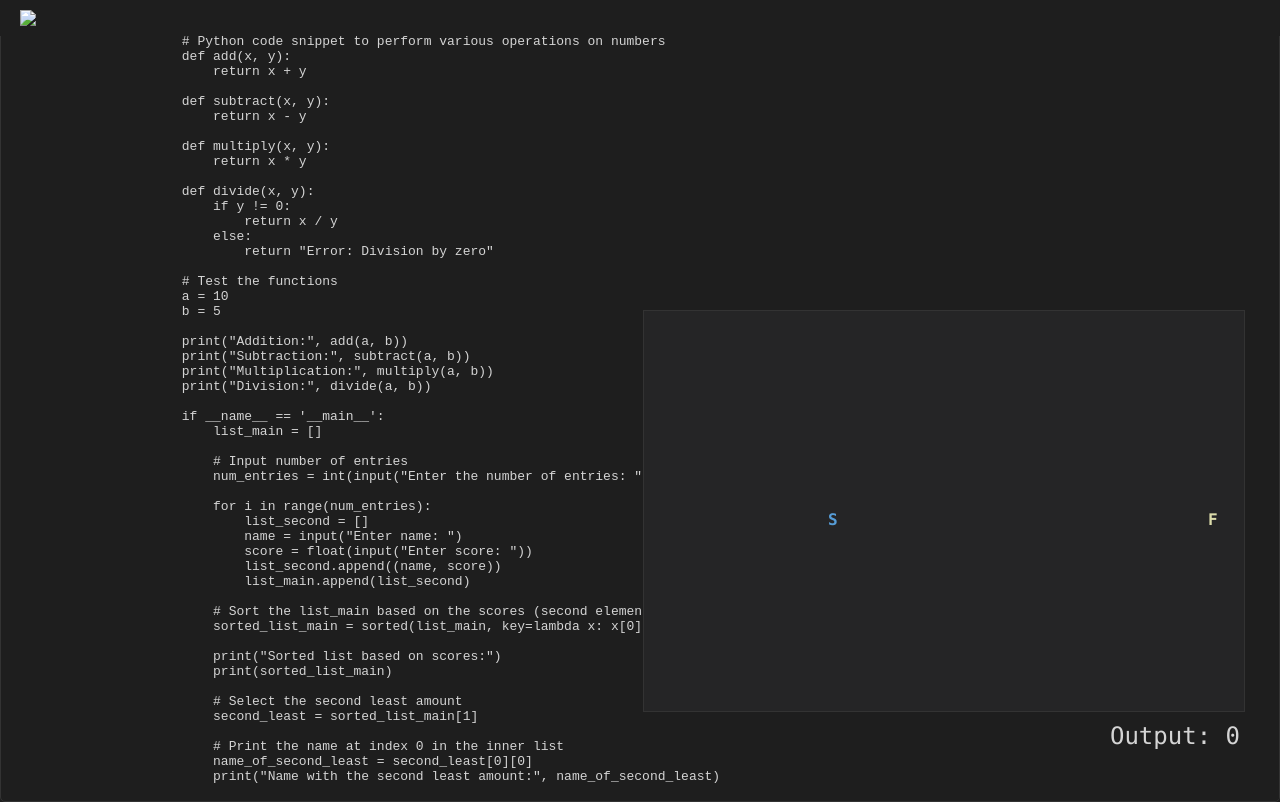
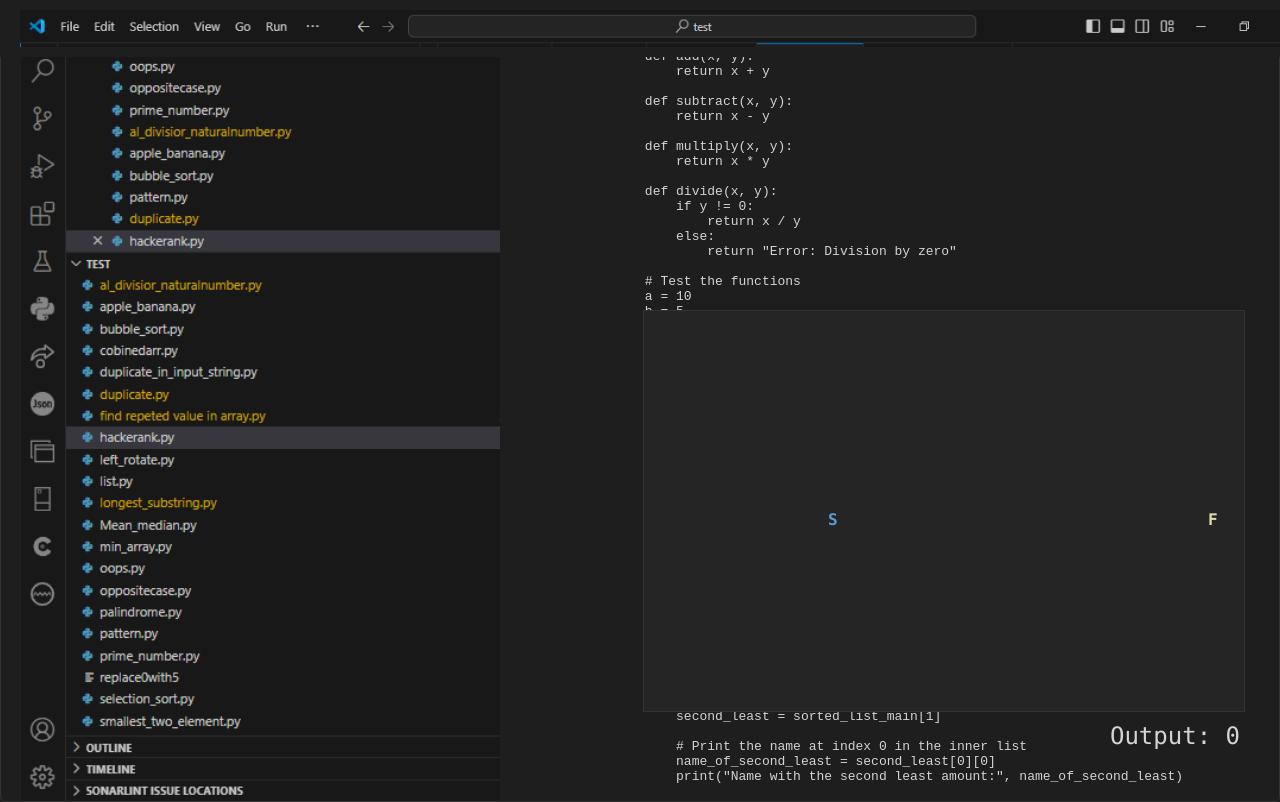
Before and after one commit to Aaka18sh/Angularwith.net, a plain HTML site: page index.html in a window 1280 px wide. Drawn offline with Linux system fonts and the light colour scheme; the site is published under a folder, as on GitHub Pages, so addresses that start at the root find nothing.

Commit message:
Update index.html

```diff
--- a/index.html
+++ b/index.html
@@ -144,11 +144,11 @@
 
 <body>
     <div id="navbar">
-        <img src="/b.png">
+        <img src="b.png">
     </div>
     <div id="vscode">
         <div class="nav">
-            <img src="/a.png"> </div>
+            <img src="a.png"> </div>
         <div id="code">
             <pre>
                 # Python code snippet to perform various operations on numbers
```
